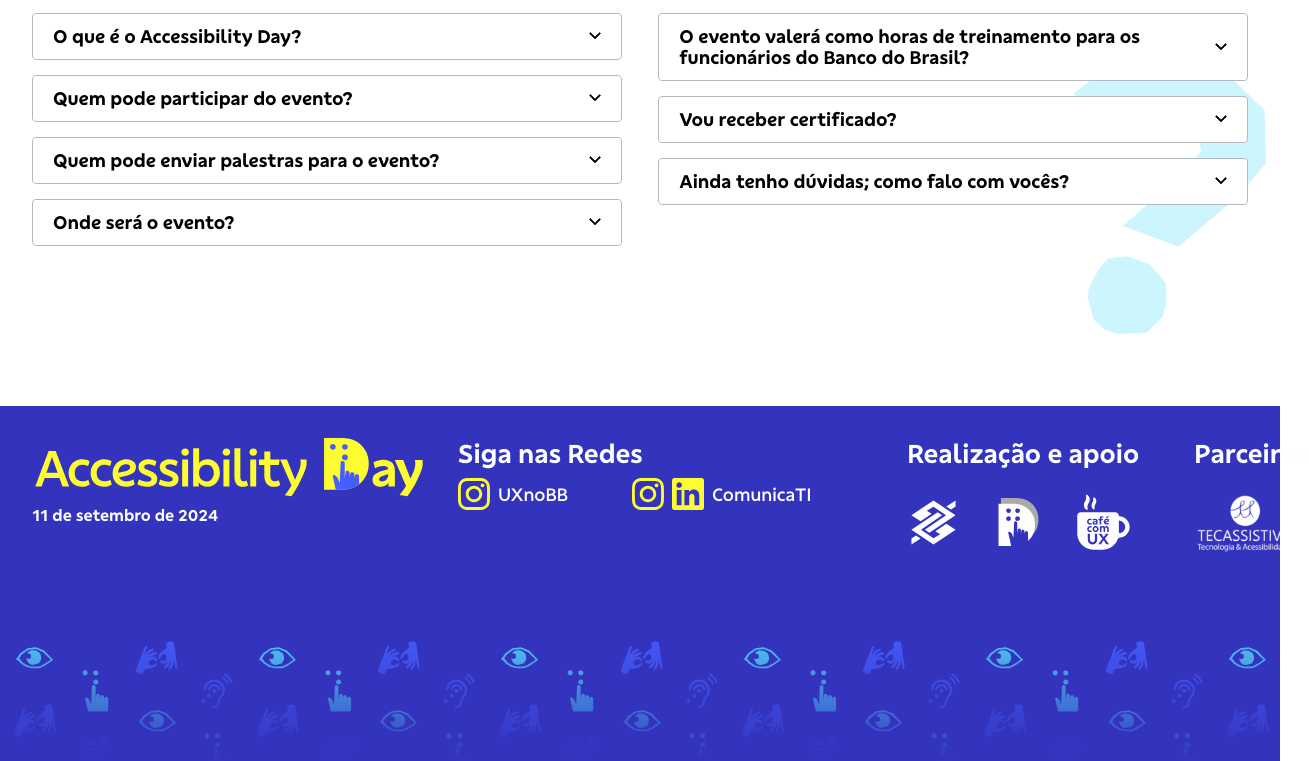
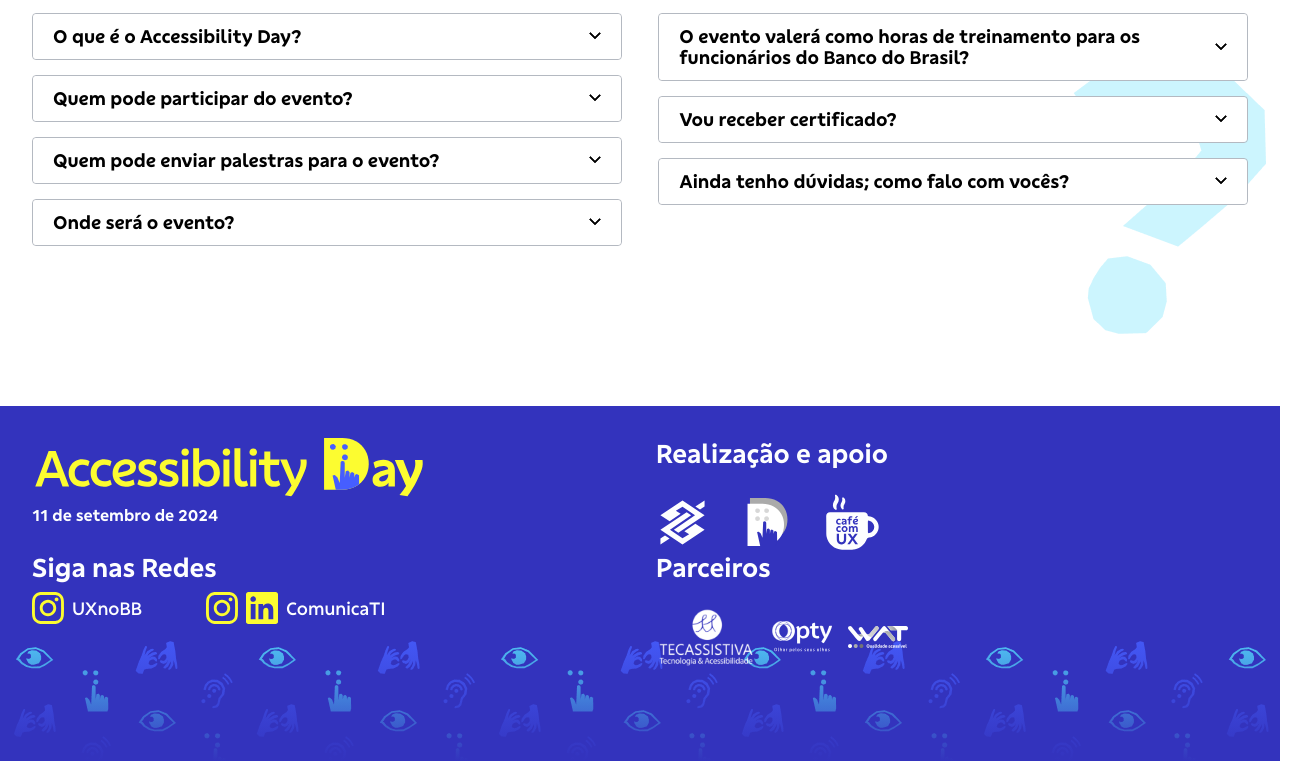
Before and after one commit to acessibilidadebb/a11yday, a React (Vite) app: page / in a window 1280 px wide. Shown: the part 4616-5377 px from the top of the page, 1309 px wide, since content can reach past the window. Built offline with nearby package versions, Linux system fonts and the light colour scheme.

Commit message:
added more logos in footer partners

```diff
--- a/src/scss/_variables.scss
+++ b/src/scss/_variables.scss
@@ -54,5 +54,6 @@ $grid-breakpoints: (
   galaxy-a10: 360px, // Galaxy A10
   galaxy-s20-fe: 412px, // Galaxy S20 FE
   iphone-x: 375px, // iPhone X
-  iphone-14: 390px // 14 pro, 15, 15 pro e Redmi Note 7 = 393px
+  iphone-14: 390px, // 14 pro, 15, 15 pro e Redmi Note 7 = 393px
+  desktop: 1500px
 ) !default;
--- a/src/sections/footer/footer.scss
+++ b/src/sections/footer/footer.scss
@@ -44,9 +44,7 @@
     }
   }
   @include respond-to(lg) {
-    display: flex;
-    align-items: flex-start;
-    justify-content: space-between;
+
   }
   @include respond-to(xl) {
     .footer-logo {
@@ -83,6 +81,34 @@
     }
     .acc-digital-logo {
       max-height: 48px;
+    }
+    .tecassitiva {
+      width: 100px;
+    }
+    .opty,
+    .wat {
+      width: 60px;
+    }
+  }
+  @include respond-to(xxl) {
+    display: flex;
+    align-items: flex-start;
+    justify-content: space-between;
+    .tecassitiva {
+      width: 80px;
+    }
+    .opty,
+    .wat {
+      width: 50px;
+    }
+  }
+  @include respond-to(desktop) {
+    .tecassitiva {
+      width: 100px;
+    }
+    .opty,
+    .wat {
+      width: 60px;
     }
   }
 }
@@ -192,7 +218,37 @@
   font-weight: 500;
 }
 
+.tecassitiva, .opty {
+  margin-right: 16px;
+}
 .tecassitiva {
   padding: 0 !important;
-  max-width: 100px;
+  width: 50px;
 }
+
+.opty {
+  stroke: #3333bd;
+  fill: $white;
+  width: 30px;
+
+  .part1 {
+    // fill: darken($white, 10);
+  }
+  .part2 {
+    // fill: darken($white, 5);
+  }
+}
+.wat {
+  width: 30px;
+  .fil0,
+  .fil5,
+  .fil6{
+    fill: $white;
+  }
+  .fil7 {
+    fill: #A9ABAE;
+  }
+  .fil8 {
+    fill: #737476;
+  }
+}
--- a/src/sections/footer/index.tsx
+++ b/src/sections/footer/index.tsx
@@ -6,6 +6,8 @@ import { ReactComponent as IconCafeComUx } from '../../assets/cafe-com-ux.svg'
 import { ReactComponent as IconInstagram } from '../../assets/instagram.svg'
 import { ReactComponent as IconLinkedIn } from '../../assets/linkedin.svg'
 import { ReactComponent as AccDigitalLogo } from '../../assets/acessibilidade_digital.svg'
+import { ReactComponent as OptyLogo } from '../../assets/opty_logo.svg'
+import { ReactComponent as WatLogo } from '../../assets/logo_WAT.svg'
 
 export default function Footer() {
   return (
@@ -95,6 +97,24 @@ export default function Footer() {
               title={`Logo de Tecassitiva`}
               alt={`Logo de Tecassitiva`}
             />
+            <span
+              title="Opty - Olhar pelos seus olhos"
+              aria-label="Opty - Olhar pelos seus olhos"
+              style={{
+                lineHeight: 0,
+              }}
+            >
+              <OptyLogo className='opty'/>
+            </span>
+            <span
+              title="WAT - Qualidade acessível"
+              aria-label="WAT - Qualidade acessível"
+              style={{
+                lineHeight: 0,
+              }}
+            >
+              <WatLogo className='wat'/>
+            </span>
           </div>
         </div>
       </div>
```
Also changed, not shown: src/assets/logo_WAT.svg (added), src/assets/opty_logo.svg (added).
